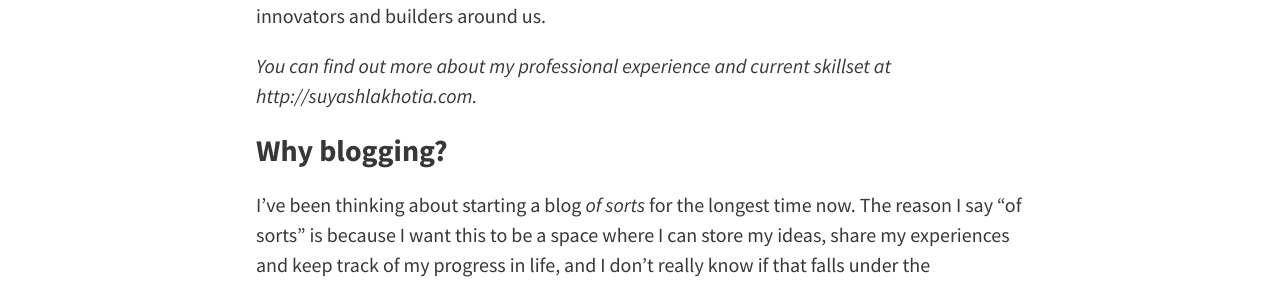
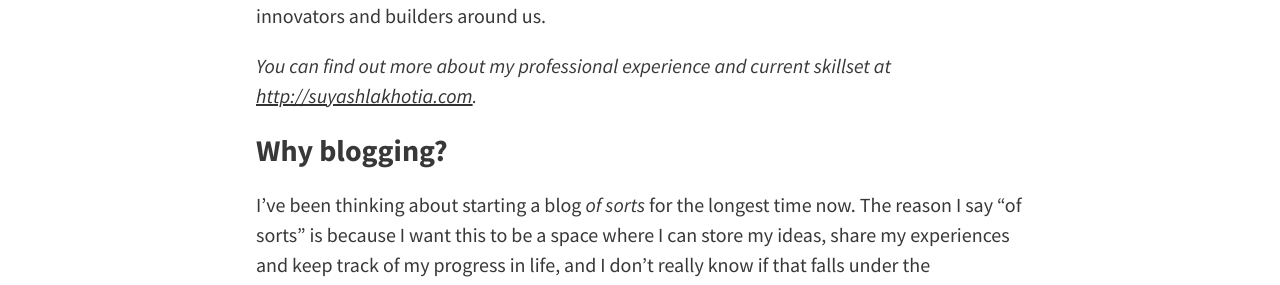
Before and after one commit to SuyashLakhotia/blog, a Jekyll site: the page built from _posts/2017-05-02-an-introduction.md, in a window 1280 px wide. Shown: the part 716-1001 px from the top of the page. Built offline with Jekyll 4.4.1, drawn with Linux system fonts in a browser that asks for light colours; nearby versions of some CDN libraries; part of the change alters nothing that is shown.

```diff
--- a/_posts/2017-05-02-an-introduction.md
+++ b/_posts/2017-05-02-an-introduction.md
@@ -11,7 +11,7 @@ Professionally, I'm a Computer Science major but I also dabble with [photography
 
 I love creating and building things I can call my own and I'm driven to get more people to share this passion with me. Personally, I don't think we can ever have *enough* creators, innovators and builders around us.
 
-*You can find out more about my professional experience and current skillset at http://suyashlakhotia.com.*
+*You can find out more about my professional experience and current skillset at [http://suyashlakhotia.com](http://suyashlakhotia.com).*
 
 ### Why blogging?
 
```
